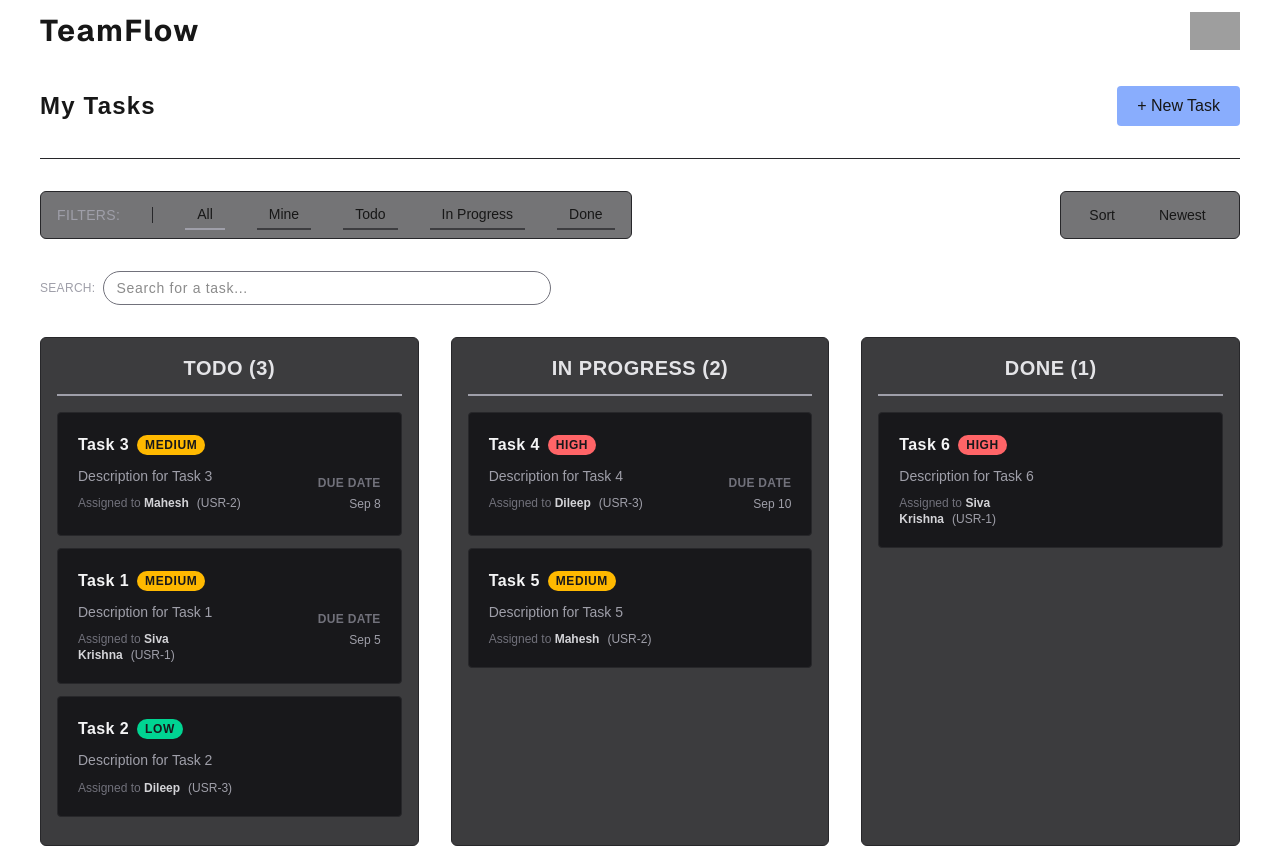
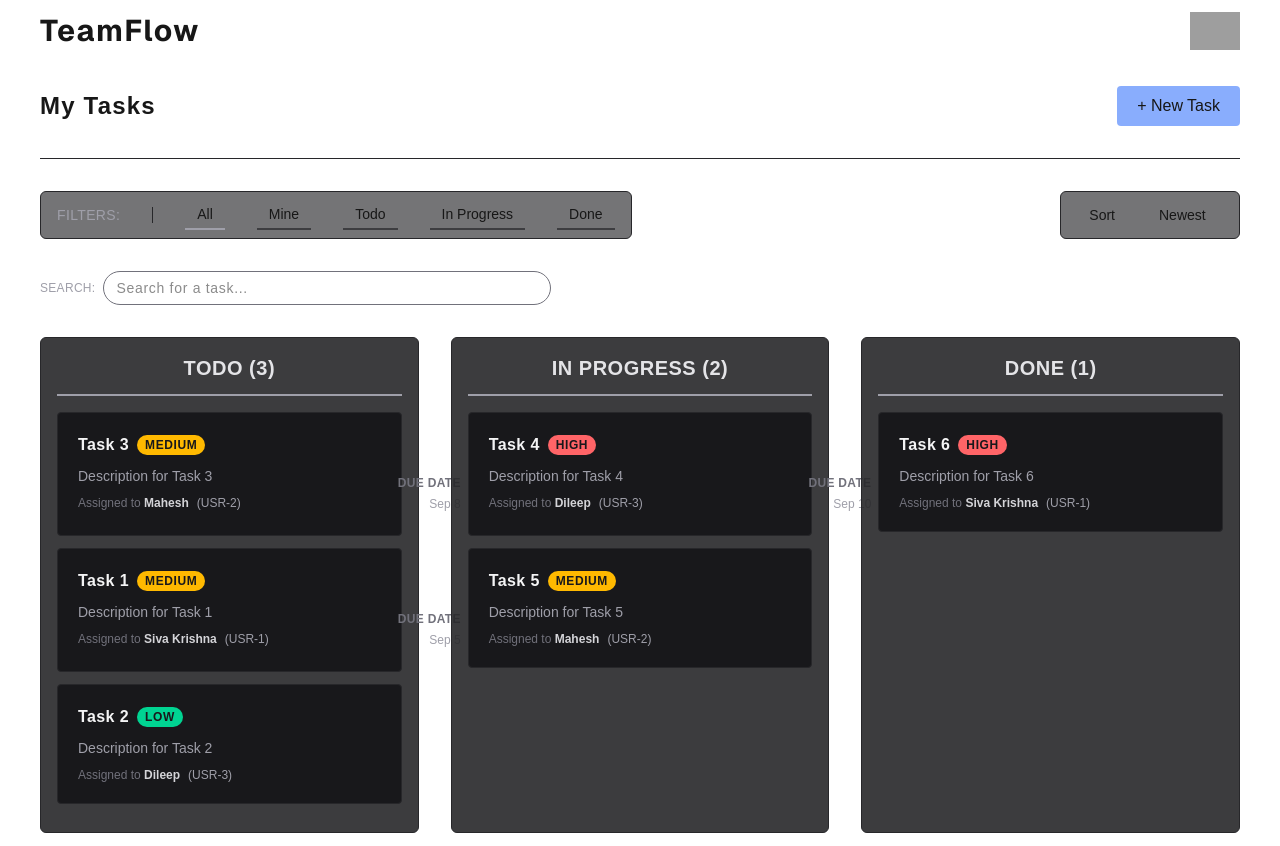
Before and after one commit to SivaKrishna6745/TeamFlow, a Next.js app: page / in a window 1280 px wide. Built offline with nearby package versions, Linux system fonts and the light colour scheme; grey boxes are pictures that could not be loaded.

Commit message:
style: Truncate long task descriptions

```diff
--- a/src/components/TaskCard.tsx
+++ b/src/components/TaskCard.tsx
@@ -50,7 +50,7 @@ const TaskCard = ({ task, edit, del, dragStart }: TaskCardProps) => {
                         {task.priority}
                     </span>
                 </p>
-                <p id="descption" className="text-sm text-zinc-400 leading-relaxed wrap-break-word">
+                <p id="descption" className="text-sm text-zinc-400 leading-relaxed wrap-break-word w-64 line-clamp-2">
                     {task.description}
                 </p>
                 <p className="text-xs text-zinc-500">
```
